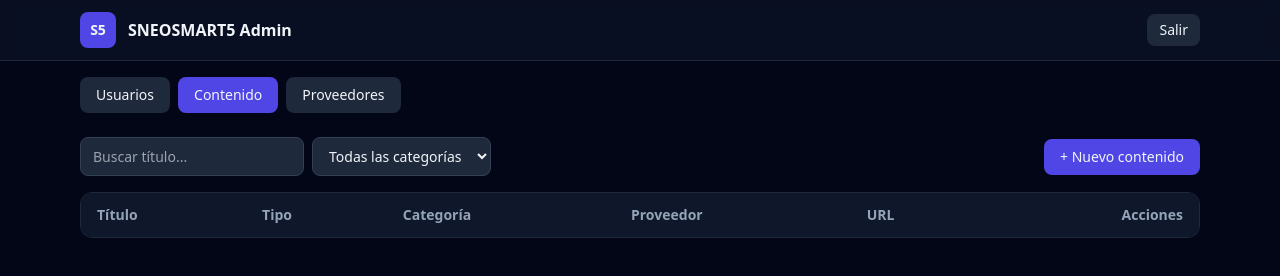
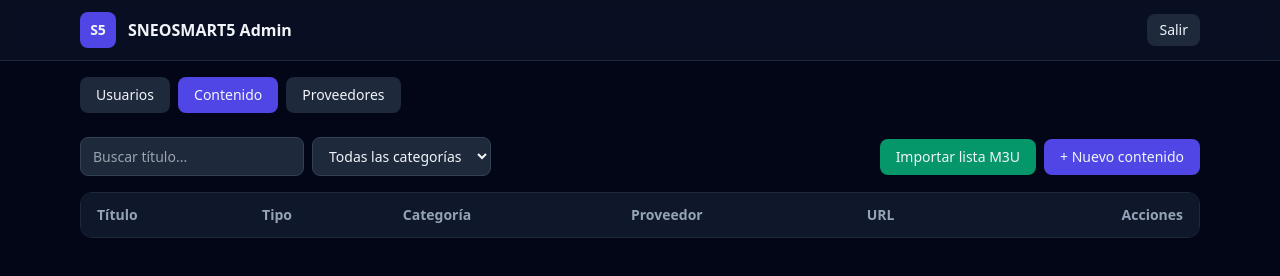
Before and after one commit to santinohdp/paneladmin, a website: page public/dashboard.html in a window 1280 px wide. Both pictures are taken after a click on the button "Contenido". Drawn offline with nearby package versions, Linux system fonts and the light colour scheme; no server answers.

Commit message:
Replace single button with two buttons in dashboard

```diff
--- a/public/dashboard.html
+++ b/public/dashboard.html
@@ -67,9 +67,14 @@
             <option value="">Todas las categorías</option>
           </select>
         </div>
-        <button id="nuevoContenidoBtn" class="bg-indigo-600 hover:bg-indigo-500 px-4 py-2 rounded-lg text-sm font-medium">
-          + Nuevo contenido
-        </button>
+        <div class="flex gap-2">
+          <button id="importarM3uBtn" class="bg-emerald-600 hover:bg-emerald-500 px-4 py-2 rounded-lg text-sm font-medium">
+            Importar lista M3U
+          </button>
+          <button id="nuevoContenidoBtn" class="bg-indigo-600 hover:bg-indigo-500 px-4 py-2 rounded-lg text-sm font-medium">
+            + Nuevo contenido
+          </button>
+        </div>
       </div>
 
       <div class="overflow-x-auto rounded-xl border border-slate-800">
```
